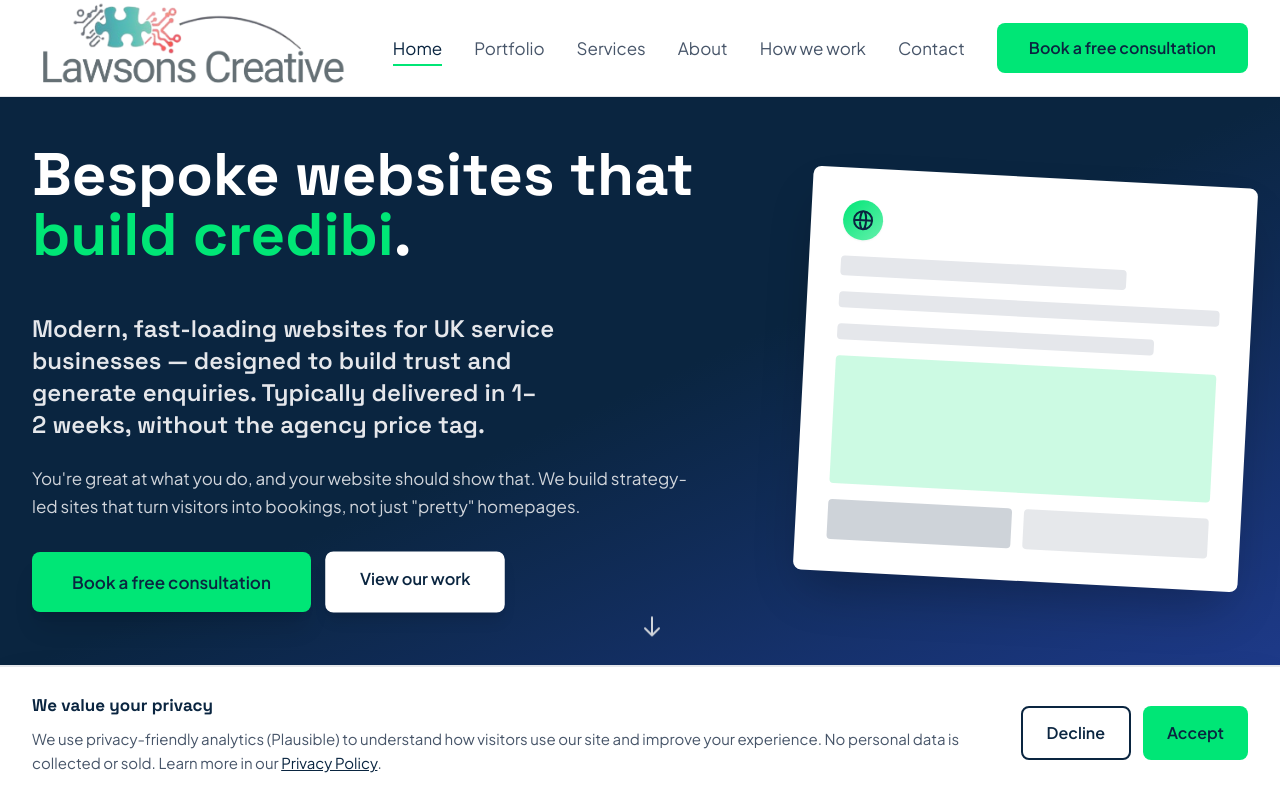
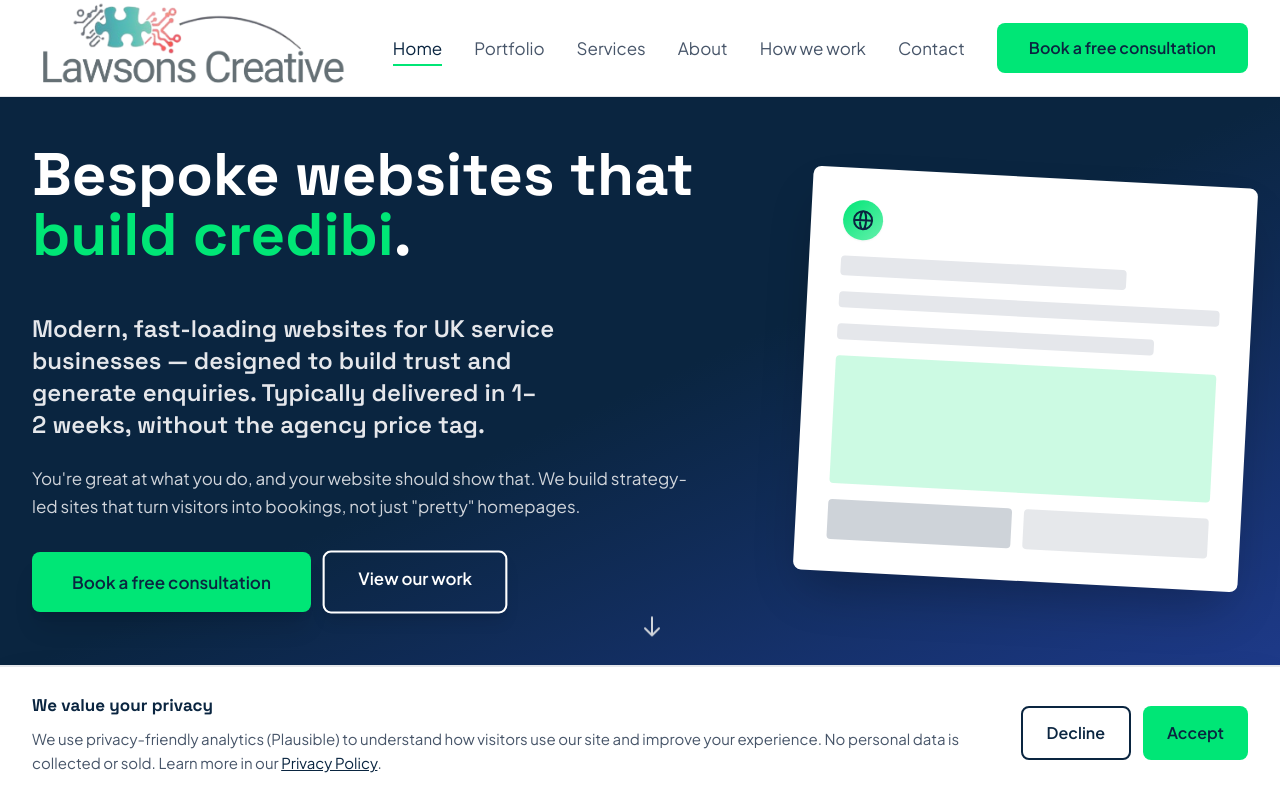
Before and after one commit to lawsonscreative/lawsonscreative-main-site, a Next.js app: page / in a window 1280 px wide. In both pictures the pointer is over the link "View our work". Shown: the top 800 px of the page. Built offline with nearby package versions, Linux system fonts and the light colour scheme.

Commit message:
fix: btn-tertiary hover scales without background fill
Removed background-color and color change on hover so the button
stays transparent navy with white text, only scaling up on hover.

🤖 Generated with [Claude Code](https://claude.com/claude-code)

Co-Authored-By: Claude <noreply@anthropic.com>

```diff
--- a/app/globals.css
+++ b/app/globals.css
@@ -314,9 +314,7 @@ h4 {
   }
 
   .btn-tertiary:hover {
-    background-color: white;
-    color: var(--color-accent-navy);
-    transform: scale(1.02);
+    transform: scale(1.05);
     box-shadow: var(--shadow-lg);
   }
 
```
